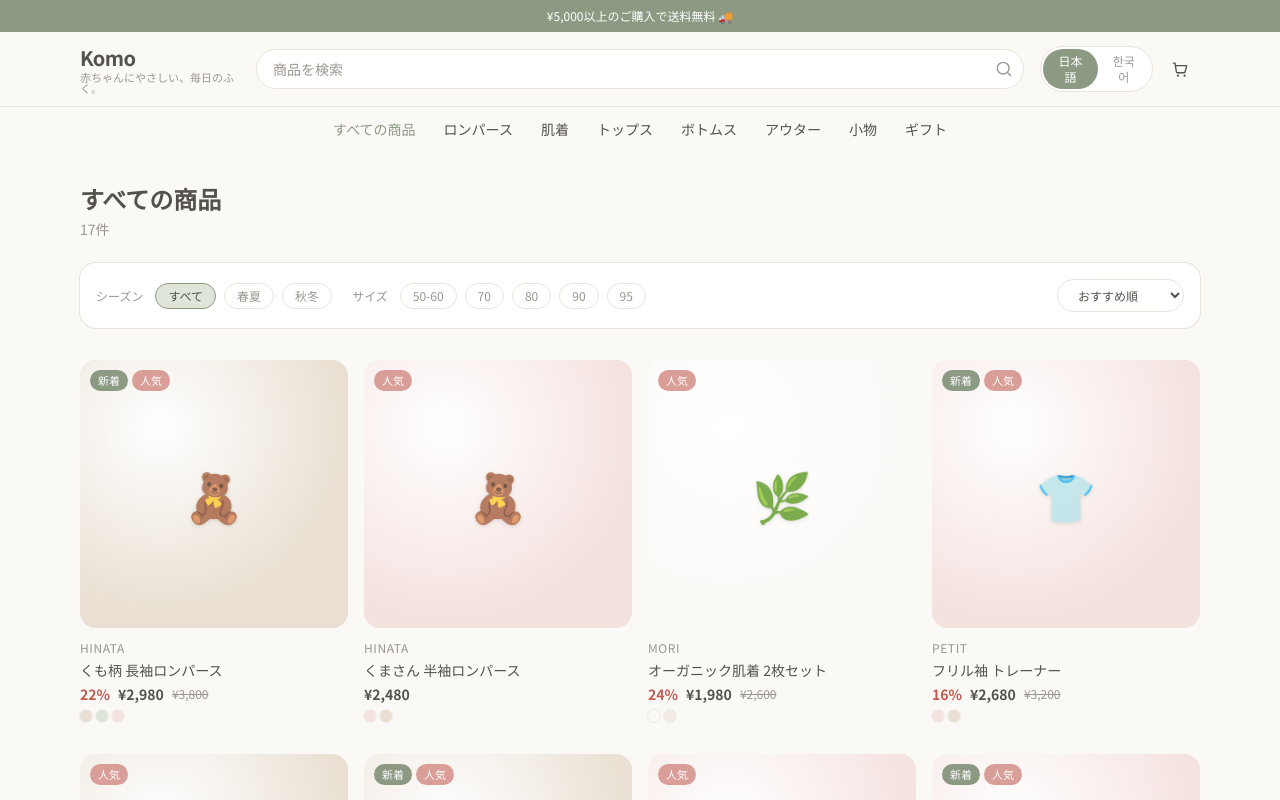
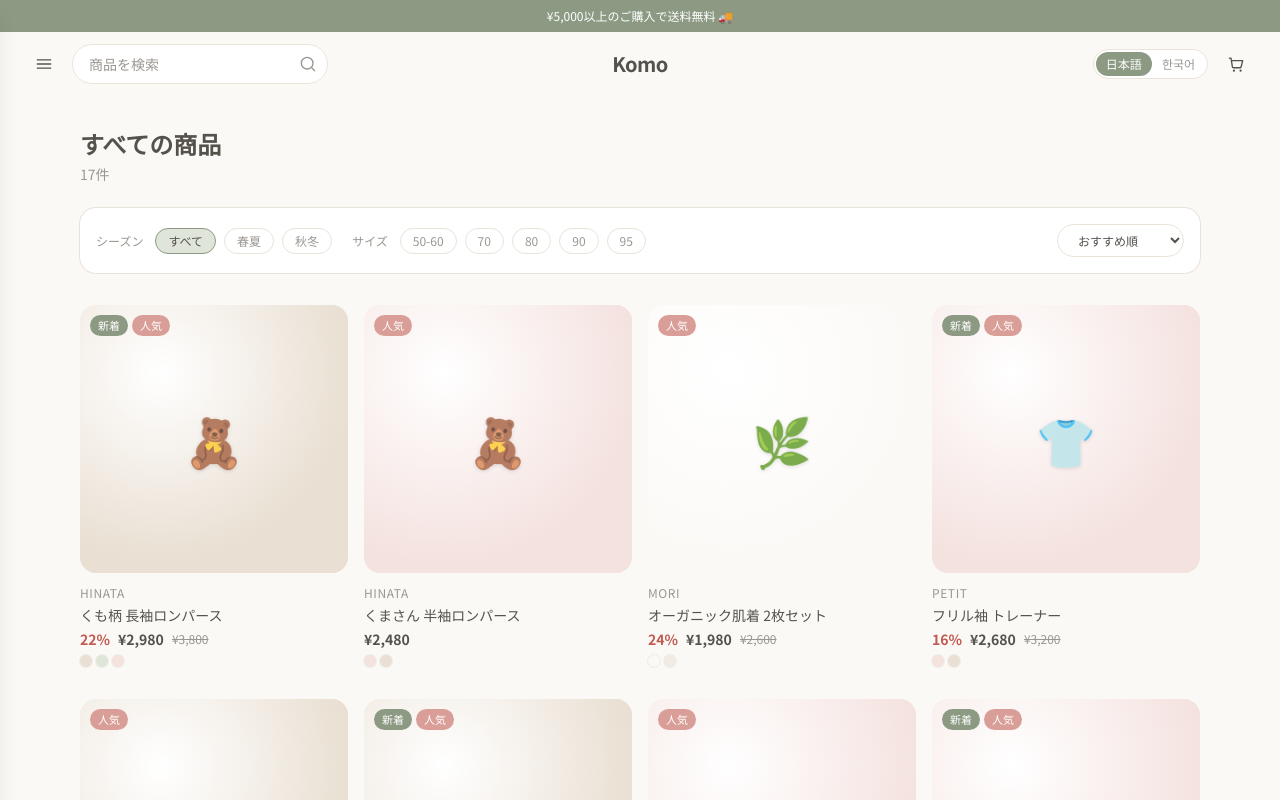
Before and after one commit to bbbbmo/baby-shop-jp, a Next.js app: page /products in a window 1280 px wide. Shown: the top 800 px of the page. Built offline with nearby package versions, Linux system fonts and the light colour scheme.

Commit message:
💄 style: 메뉴를 drawer로 이동 네비게이션 레이아웃 수정

```diff
--- a/src/components/layout/CategoryNav.tsx
+++ /dev/null
@@ -1,47 +0,0 @@
-"use client";
-
-import Link from "next/link";
-import { usePathname } from "next/navigation";
-import { categories } from "@/lib/categories";
-import { useLocale } from "@/i18n/LocaleProvider";
-
-export function CategoryNav() {
-  const { locale, d } = useLocale();
-  const pathname = usePathname();
-
-  return (
-    <nav className="hidden border-t border-border md:block">
-      <ul className="mx-auto flex max-w-6xl items-center justify-center gap-7 px-4 py-3 text-sm">
-        <li>
-          <NavItem href="/products" label={d.nav.all} active={pathname === "/products"} />
-        </li>
-        {categories.map((c) => (
-          <li key={c.slug}>
-            <NavItem
-              href={`/products/${c.slug}`}
-              label={c.name[locale]}
-              active={pathname === `/products/${c.slug}`}
-            />
-          </li>
-        ))}
-      </ul>
-    </nav>
-  );
-}
-
-function NavItem({
-  href,
-  label,
-  active,
-}: {
-  href: string;
-  label: string;
-  active: boolean;
-}) {
-  const cls = active ? "text-sage font-medium" : "text-foreground";
-  return (
-    <Link href={href} className={`transition-colors hover:text-sage ${cls}`}>
-      {label}
-    </Link>
-  );
-}
--- a/src/components/layout/Header.tsx
+++ b/src/components/layout/Header.tsx
@@ -1,38 +1,49 @@
 "use client";
 
 import Link from "next/link";
+import { useState } from "react";
 import { useLocale } from "@/i18n/LocaleProvider";
+import { MenuIcon } from "@/components/ui/icons";
 import { SearchBar } from "./SearchBar";
 import { CartButton } from "./CartButton";
 import { LocaleToggle } from "./LocaleToggle";
-import { CategoryNav } from "./CategoryNav";
-import { MobileMenu } from "./MobileMenu";
+import { NavDrawer } from "./NavDrawer";
 
 export function Header() {
   const { d } = useLocale();
+  const [drawerOpen, setDrawerOpen] = useState(false);
 
   return (
+    <>
       <header className="sticky top-0 z-40 bg-background/90 backdrop-blur">
         <div className="bg-sage py-2 text-center text-xs text-white">
           {d.announcement}
         </div>
-      <div className="relative mx-auto flex max-w-6xl items-center gap-4 px-4 py-3">
-        <MobileMenu />
-        <Link href="/" className="flex flex-col leading-none md:w-40">
-          <span className="text-xl font-bold tracking-tight text-foreground">
+        <div className="relative flex items-center justify-between px-4 py-3 sm:px-6">
+          <div className="flex items-center gap-2">
+            <button
+              type="button"
+              aria-label="menu"
+              onClick={() => setDrawerOpen(true)}
+              className="flex h-10 w-10 items-center justify-center rounded-full text-foreground hover:bg-sand"
+            >
+              <MenuIcon />
+            </button>
+            <SearchBar className="hidden w-52 md:block lg:w-64" />
+          </div>
+          <Link
+            href="/"
+            className="absolute left-1/2 -translate-x-1/2 text-xl font-bold tracking-tight text-foreground"
+          >
             {d.brandName}
-          </span>
-          <span className="hidden text-[11px] text-muted md:block">
-            {d.tagline}
-          </span>
           </Link>
-        <SearchBar className="hidden flex-1 md:block" />
-        <div className="ml-auto flex items-center gap-2 md:w-40 md:justify-end">
+          <div className="flex items-center gap-2">
             <LocaleToggle />
             <CartButton />
           </div>
         </div>
-      <CategoryNav />
       </header>
+      <NavDrawer open={drawerOpen} onClose={() => setDrawerOpen(false)} />
+    </>
   );
 }
--- a/src/components/layout/MobileMenu.tsx
+++ /dev/null
@@ -1,54 +0,0 @@
-"use client";
-
-import Link from "next/link";
-import { useState } from "react";
-import { categories } from "@/lib/categories";
-import { useLocale } from "@/i18n/LocaleProvider";
-import { MenuIcon } from "@/components/ui/icons";
-import { SearchBar } from "./SearchBar";
-
-export function MobileMenu() {
-  const { locale, d } = useLocale();
-  const [open, setOpen] = useState(false);
-
-  return (
-    <div className="md:hidden">
-      <button
-        type="button"
-        aria-label="menu"
-        onClick={() => setOpen((v) => !v)}
-        className="flex h-10 w-10 items-center justify-center rounded-full text-foreground hover:bg-sand"
-      >
-        <MenuIcon />
-      </button>
-      {open && (
-        <div className="absolute inset-x-0 top-full z-40 border-t border-border bg-surface p-4 shadow-sm">
-          <SearchBar className="mb-4" />
-          <ul className="space-y-1 text-sm" onClick={() => setOpen(false)}>
-            <MobileItem href="/products" label={d.nav.all} />
-            {categories.map((c) => (
-              <MobileItem
-                key={c.slug}
-                href={`/products/${c.slug}`}
-                label={`${c.emoji}  ${c.name[locale]}`}
-              />
-            ))}
-          </ul>
-        </div>
-      )}
-    </div>
-  );
-}
-
-function MobileItem({ href, label }: { href: string; label: string }) {
-  return (
-    <li>
-      <Link
-        href={href}
-        className="block rounded-lg px-3 py-2.5 hover:bg-sand"
-      >
-        {label}
-      </Link>
-    </li>
-  );
-}
--- /dev/null
+++ b/src/components/layout/NavDrawer.tsx
@@ -0,0 +1,92 @@
+"use client";
+
+import Link from "next/link";
+import { useEffect } from "react";
+import { categories } from "@/lib/categories";
+import { useLocale } from "@/i18n/LocaleProvider";
+import { CloseIcon } from "@/components/ui/icons";
+import { SearchBar } from "./SearchBar";
+
+type NavDrawerProps = { open: boolean; onClose: () => void };
+
+export function NavDrawer({ open, onClose }: NavDrawerProps) {
+  const { locale, d } = useLocale();
+
+  useEscapeToClose(open, onClose);
+
+  return (
+    <>
+      <div aria-hidden onClick={onClose} className={overlayClass(open)} />
+      <aside
+        role="dialog"
+        aria-modal="true"
+        aria-label={d.nav.all}
+        className={panelClass(open)}
+      >
+        <div className="flex items-center justify-between px-4 py-3">
+          <span className="text-lg font-bold tracking-tight text-foreground">
+            {d.brandName}
+          </span>
+          <button
+            type="button"
+            aria-label="close"
+            onClick={onClose}
+            className="flex h-9 w-9 items-center justify-center rounded-full text-foreground hover:bg-sand"
+          >
+            <CloseIcon />
+          </button>
+        </div>
+        <div className="px-4">
+          <SearchBar />
+        </div>
+        <nav className="mt-4 px-2">
+          <ul className="space-y-1 text-sm" onClick={onClose}>
+            <DrawerItem href="/products" label={d.nav.all} />
+            {categories.map((c) => (
+              <DrawerItem
+                key={c.slug}
+                href={`/products/${c.slug}`}
+                label={`${c.emoji}  ${c.name[locale]}`}
+              />
+            ))}
+          </ul>
+        </nav>
+      </aside>
+    </>
+  );
+}
+
+function useEscapeToClose(open: boolean, onClose: () => void) {
+  useEffect(() => {
+    if (!open) {
+      return;
+    }
+    const onKey = (e: KeyboardEvent) => {
+      if (e.key === "Escape") {
+        onClose();
+      }
+    };
+    window.addEventListener("keydown", onKey);
+    return () => window.removeEventListener("keydown", onKey);
+  }, [open, onClose]);
+}
+
+function overlayClass(open: boolean): string {
+  const vis = open ? "opacity-100" : "pointer-events-none opacity-0";
+  return `fixed inset-0 z-50 bg-black/40 transition-opacity ${vis}`;
+}
+
+function panelClass(open: boolean): string {
+  const pos = open ? "translate-x-0" : "-translate-x-full";
+  return `fixed inset-y-0 left-0 z-50 flex w-72 max-w-[80%] flex-col bg-surface shadow-xl transition-transform ${pos}`;
+}
+
+function DrawerItem({ href, label }: { href: string; label: string }) {
+  return (
+    <li>
+      <Link href={href} className="block rounded-lg px-3 py-2.5 hover:bg-sand">
+        {label}
+      </Link>
+    </li>
+  );
+}
--- a/src/components/ui/icons.tsx
+++ b/src/components/ui/icons.tsx
@@ -45,6 +45,19 @@ export function MenuIcon({ className = base }: IconProps) {
   );
 }
 
+export function CloseIcon({ className = base }: IconProps) {
+  return (
+    <svg className={className} viewBox="0 0 24 24" fill="none" aria-hidden>
+      <path
+        d="M6 6l12 12M18 6L6 18"
+        stroke="currentColor"
+        strokeWidth="1.6"
+        strokeLinecap="round"
+      />
+    </svg>
+  );
+}
+
 export function StarIcon({ className = base }: IconProps) {
   return (
     <svg className={className} viewBox="0 0 24 24" fill="currentColor" aria-hidden>
```
Lines whose indentation alone changed are shown as unchanged.
